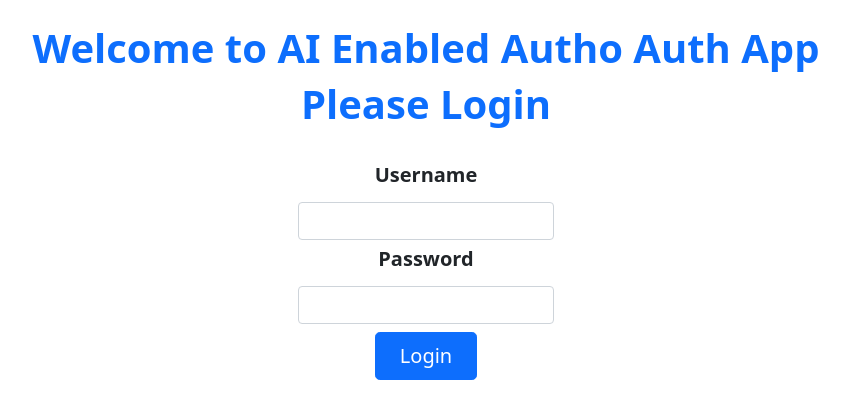
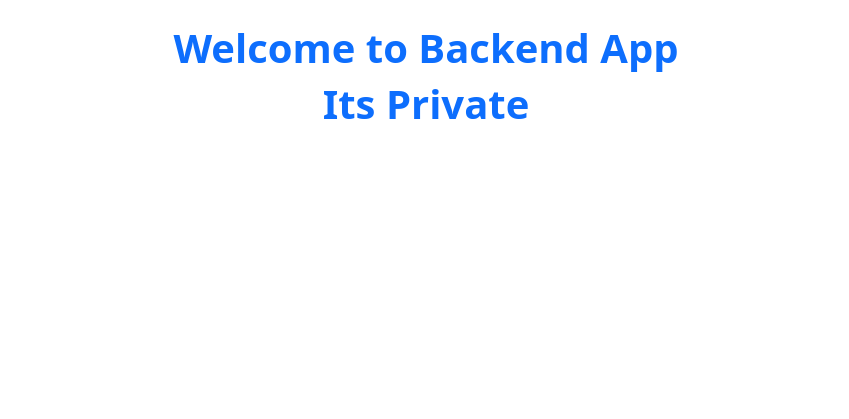
Before and after one commit to tarunchy/github-action-oidc-demo, a Flask app: page / in a window 1280 px wide. Shown: the top 419 px of the page, without its empty margins (214-1063 px from the left). Run offline with Flask 2, Linux system fonts and the light colour scheme; some libraries are stand-ins or nearby versions.

Commit message:
#1 redesigned the code

```diff
--- a/az-serverless-backend-app/templates/index.html
+++ b/az-serverless-backend-app/templates/index.html
@@ -1,6 +1,6 @@
 <!doctype html>
 <head>
-    <title>Login Page</title>
+    <title>Backend App</title>
     <link rel="stylesheet" href="{{ url_for('static', filename='bootstrap/css/bootstrap.min.css') }}">
     <link rel="shortcut icon" href="{{ url_for('static', filename='favicon.ico') }}">
 </head>
@@ -8,24 +8,9 @@
    <body>
      <main>
         <div class="px-4 py-3 my-2 text-center">
-            <h1 class="display-6 fw-bold text-primary">Welcome to AI Enabled Autho Auth App</h1>
-            <h2 class="display-6 fw-bold text-primary">Please Login</h2>
+            <h1 class="display-6 fw-bold text-primary">Welcome to Backend App</h1>
+            <h2 class="display-6 fw-bold text-primary">Its Private</h2>
         </div>
-        <form method="post" action="{{url_for('login')}}">
-            <div class="col-md-6 mx-auto text-center">
-                <label for="username" class="form-label fw-bold fs-5">Username</label>
-                <div class="d-grid gap-2 d-sm-flex justify-content-sm-center align-items-center my-1">
-                    <input type="text" class="form-control" id="username" name="username" style="max-width: 256px;">
-                </div>
-                <label for="password" class="form-label fw-bold fs-5">Password</label>
-                <div class="d-grid gap-2 d-sm-flex justify-content-sm-center align-items-center my-1">
-                    <input type="password" class="form-control" id="password" name="password" style="max-width: 256px;">
-                </div>
-                <div class="d-grid gap-2 d-sm-flex justify-content-sm-center my-2">
-                  <button type="submit" class="btn btn-primary btn-lg px-4 gap-3">Login</button>
-                </div>
-            </div>
-        </form>
      </main>
    </body>
 </html>
```
